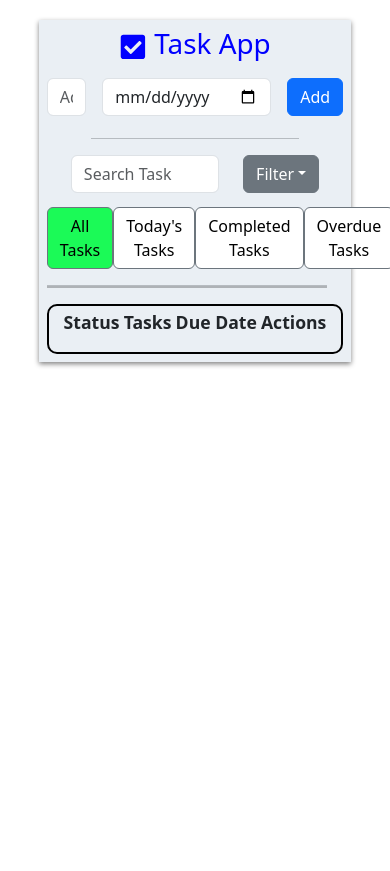
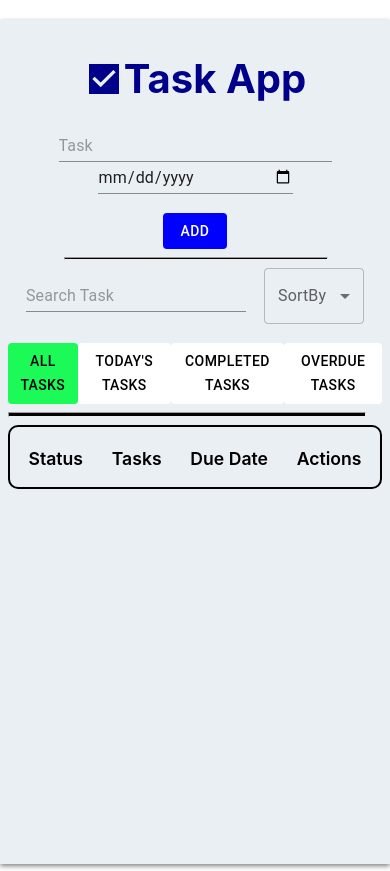
Before and after one commit to himanshu-baghel07/TodoApp, a React (Create React App) app: page / in a window 390 px wide. Before the commit the page ends 844 px from the top, so only its background shows below. Built offline with nearby package versions, Linux system fonts and the light colour scheme.

Commit message:
almost final commit

```diff
--- a/src/App.css
+++ b/src/App.css
@@ -2,9 +2,71 @@
   padding: 2%;
   width: 80%;
   background-color: rgb(234, 239, 244);
-  margin-left: 10%;
-  margin-right: 10%;
-  margin-top: 5%;
-  margin-bottom: 2%;
+  margin: 5% auto 2%;
   box-shadow: 0 2px 5px gray;
 }
+#box1 {
+  display: flex;
+  gap: 15%;
+  /* margin-left: 5%,
+  margin-right:5%,
+  display: "flex",
+
+  alignItems: "center",
+  gap: "15%",
+  fontSize: { md: "1.2rem", xs: "1rem" }, */
+}
+#addTask {
+  width: 100%;
+  display: flex;
+  justify-content: space-evenly;
+}
+#addTaskInput {
+  width: 30vw;
+}
+#addTaskDuedate {
+  width: 20vw;
+}
+#addButton {
+  background-color: blue;
+  color: white;
+}
+#heading {
+  font-size: 3rem;
+  color: darkblue;
+  display: flex;
+  align-items: center;
+}
+#checkIcon {
+  font-size: 3rem;
+}
+
+@media (max-width: 600px) {
+  #list {
+    width: 100%;
+    height: 100vh;
+  }
+  #box1 {
+    gap: 1%;
+  }
+  #addTask {
+    flex-direction: column;
+    align-items: center;
+    width: 100%;
+  }
+  #addTaskInput {
+    width: 70vw;
+  }
+  #addTaskDuedate {
+    width: 50vw;
+  }
+  #addButton {
+    margin-top: 5%;
+  }
+  #heading {
+    font-size: 2.5rem;
+  }
+  #checkIcon {
+    font-size: 2.5rem;
+  }
+}
--- a/src/App.js
+++ b/src/App.js
@@ -5,23 +5,23 @@ import TaskList from "./components/TaskList";
 import Reducer from "./components/Reducer";
 import { v4 as uuidv4 } from "uuid";
 import { ADD_ITEM, CHANGE_ITEM, DELETE_ITEM } from "./components/Action";
-import "bootstrap/dist/css/bootstrap.css";
 import {
+  Box,
   Button,
   Container,
-  Dropdown,
-  DropdownItem,
-  DropdownMenu,
-  DropdownToggle,
+  FormControl,
   Input,
-} from "reactstrap";
-import "react-icons/fa";
-import { FaCheckSquare, FaLightbulb } from "react-icons/fa";
+  InputLabel,
+  MenuItem,
+  Select,
+} from "@mui/material";
+import { CheckBoxSharp } from "@mui/icons-material";
 
 const App = () => {
   const [state, dispatch] = useReducer(Reducer, getInitialTodoList());
   const [isOpen, setIsOpen] = useState(false);
   const [selectedFilter, setSelectedFilter] = useState(null);
+  const [selectedSort, setSelectedSort] = useState("");
   const [title, setTitle] = useState("All");
   const [currentDate, setCurrentDate] = useState(
     new Date().toISOString().slice(0, 10)
@@ -76,12 +76,16 @@ const App = () => {
     setSelectedFilter(done);
   };
 
+  const handleSortItem = (e) => {
+    setSelectedSort(e);
+  };
+
   useEffect(() => {
     localStorage.setItem("todoList", JSON.stringify(state));
   }, [state]);
 
-  const handleClickToggle = () => {
-    setIsOpen(!isOpen);
+  const handleClickToggle = (e) => {
+    setSelectedSort(e.target.value);
   };
 
   useEffect(() => {
@@ -104,36 +108,80 @@ const App = () => {
 
   const formattedYesterday = yesterday.toISOString().slice(0, 10);
 
-  // const filteredData = state.filter((task) =>
-  //   task.text.toLowerCase().includes(selectedFilter)
-  // );
+  // const filteredData = [...state].sort((a, b) => {
+  //   const dateA = new Date(a.dueDate);
+  //   const dateB = new Date(b.dueDate);
+  //   return dateA - dateB;
+  // });
 
-  const filteredData = state.filter((task) =>
-    selectedFilter === "delay"
-      ? task.dueDate <= formattedYesterday && task.done !== true
-      : selectedFilter === null
-      ? task.done !== true
-      : formatDueDate(task.dueDate) === selectedFilter
-      ? task.dueDate
-      : task.done === selectedFilter ||
+  // const filteredData =
+  //   state.filter((task) =>
+  //     selectedFilter === "delay"
+  //       ? task.dueDate <= formattedYesterday && task.done !== true
+  //       : selectedFilter === null
+  //       ? task.done !== true
+  //       : formatDueDate(task.dueDate) === selectedFilter
+  //       ? task.dueDate
+  //       : task.done === selectedFilter ||
+  //         task.text.toLowerCase().includes(selectedFilter)
+  //   ) && selectedFilter === "old"
+  //     ? [...state].sort((a, b) => {
+  //         const dateA = new Date(a.dueDate);
+  //         const dateB = new Date(b.dueDate);
+  //         return dateA - dateB;
+  //       })
+  //     : selectedFilter === "new"
+  //     ? [...state].sort((a, b) => {
+  //         const dateA = new Date(a.dueDate);
+  //         const dateB = new Date(b.dueDate);
+  //         return dateB - dateA;
+  //       })
+
+  let filteredData = state.filter((task) => {
+    if (selectedFilter === "delay") {
+      return task.dueDate <= formattedYesterday && task.done !== true;
+    } else if (selectedFilter === null) {
+      return task.done !== true;
+    } else if (formatDueDate(task.dueDate) === selectedFilter) {
+      return true;
+    } else {
+      return (
+        task.done === selectedFilter ||
         task.text.toLowerCase().includes(selectedFilter)
-  );
+      );
+    }
+  });
+  console.log("Filtered", filteredData);
+
+  if (selectedSort === "Old to New") {
+    filteredData = [...filteredData].sort((a, b) => {
+      const dateA = new Date(a.dueDate);
+      const dateB = new Date(b.dueDate);
+      return dateA - dateB;
+    });
+  } else if (selectedSort === "New to Old") {
+    filteredData = [...filteredData].sort((a, b) => {
+      const dateA = new Date(a.dueDate);
+      const dateB = new Date(b.dueDate);
+      return dateB - dateA;
+    });
+  }
 
   return (
-    <Container id="list" fluid>
-      <div
+    <Container id="list">
+      <Box
         style={{
           display: "flex",
           justifyContent: "center",
           alignItems: "center",
         }}
       >
-        <h1 style={{ textAlign: "center", color: "blue" }}>
-          <FaCheckSquare /> Task App
+        <h1 id="heading">
+          <CheckBoxSharp id="checkIcon" /> Task App
         </h1>
-      </div>
+      </Box>
 
-      <div
+      <Box
         style={{
           display: "flex",
           justifyContent: "center",
@@ -141,7 +189,7 @@ const App = () => {
         }}
       >
         <AddTask handleAddItem={handleAddItem} />
-      </div>
+      </Box>
 
       <hr
         style={{
@@ -152,7 +200,7 @@ const App = () => {
           marginRight: "1rem",
         }}
       />
-      <div
+      <Box
         style={{
           display: "flex",
           justifyContent: "space-evenly",
@@ -165,29 +213,38 @@ const App = () => {
           type="text"
           placeholder="Search Task"
           onChange={(e) => handleFilterItem(e.target.value)}
-          style={{ width: "50%" }}
+          // style={{ width: "50%" }}
         />
-        <Dropdown isOpen={isOpen} toggle={handleClickToggle}>
-          <DropdownToggle caret>Filter</DropdownToggle>
-          <DropdownMenu>
-            <DropdownItem onClick={() => handleFilterItem(null)}>
-              All
-            </DropdownItem>
-            <DropdownItem
-              onClick={() => handleFilterItem(formatDueDate(currentDate))}
+
+        <FormControl
+          sx={{
+            width: {
+              md: "150px",
+              xs: "100px",
+              fontSize: { md: "1.2rem", xs: "1rem" },
+            },
+          }}
+        >
+          <InputLabel id="demo-simple-select-label">SortBy</InputLabel>
+          <Select
+            labelId="demo-simple-select-label"
+            id="demo-simple-select"
+            value={selectedSort}
+            label="Sort"
+            onChange={handleClickToggle}
+          >
+            <MenuItem
+              sx={{ fontSize: { md: "1.2rem", xs: "1rem" } }}
+              value={"SortBy"}
             >
-              Today's Task
-            </DropdownItem>
-            <DropdownItem onClick={() => handleFilterItem(true)}>
-              Completed
-            </DropdownItem>
-            <DropdownItem onClick={() => handleFilterItem("delay")}>
-              Delay
-            </DropdownItem>
-          </DropdownMenu>
-        </Dropdown>
-      </div>
-      <div
+              Default
+            </MenuItem>
+            <MenuItem value={"Old to New"}>Old to New</MenuItem>
+            <MenuItem value={"New to Old"}>New to Old</MenuItem>
+          </Select>
+        </FormControl>
+      </Box>
+      <Box
         style={{
           display: "flex",
           justifyContent: "space-around",
@@ -232,7 +289,7 @@ const App = () => {
         >
           Overdue Tasks
         </Button>
-      </div>
+      </Box>
       <hr
         style={{
           height: "3px",
@@ -240,7 +297,7 @@ const App = () => {
           marginRight: "1rem",
         }}
       />
-      <div
+      <Box
         style={{
           display: "flex",
           justifyContent: "space-between",
@@ -259,11 +316,11 @@ const App = () => {
 
         <p>Due Date</p>
         <p>Actions</p>
-      </div>
-      <div>
+      </Box>
+      <Box>
         {" "}
         {filteredData.map((task) => (
-          <div
+          <Box
             key={task.id}
             style={{
               backgroundColor: task.done
@@ -286,9 +343,9 @@ const App = () => {
               handleChangeItem={handleChangeItem}
               handleDeleteItem={handleDeleteItem}
             />
-          </div>
+          </Box>
         ))}
-      </div>
+      </Box>
     </Container>
   );
 };
--- a/src/components/AddTask.js
+++ b/src/components/AddTask.js
@@ -1,12 +1,10 @@
+import { Dataset, DateRange } from "@mui/icons-material";
+import { Box, Button, Input } from "@mui/material";
+
 import React, { useState } from "react";
-import { Button, Input } from "reactstrap";
-
-import "react-datepicker/dist/react-datepicker.css";
-import { FaCalendar } from "react-icons/fa";
 
 const AddTask = ({ handleAddItem }) => {
   const [inputValue, setInputValue] = useState("");
-
   const [dueDate, setDueDate] = useState("");
 
   const handleChange = () => {
@@ -16,33 +14,34 @@ const AddTask = ({ handleAddItem }) => {
   };
 
   return (
-    <div
-      style={{
-        display: "grid",
-        gridTemplateColumns: "3fr 1fr auto", // Added "auto" for the button column
-        gap: "1rem", // Added gap between grid items
-        alignItems: "center",
-        marginTop: "3%",
-        marginBottom: "2%",
-      }}
+    <Box
+      id="addTask"
+      // style={{
+      //   display: "flex",
+      //   flexDirection: "row",
+      //   justifyContent: "space-evenly",
+      //   width: "100%",
+      // }}
     >
       <Input
-        placeholder="Add Task"
+        id="addTaskInput"
+        className="add-task-input"
         value={inputValue}
+        placeholder="Task"
         onChange={(e) => setInputValue(e.target.value)}
-        style={{ width: "100%" }}
       />
 
       <Input
+        id="addTaskDuedate"
         type="date"
         value={dueDate}
         onChange={(e) => setDueDate(e.target.value)}
       />
 
-      <Button color="primary" onClick={handleChange}>
+      <Button id="addButton" color="primary" onClick={handleChange}>
         Add
       </Button>
-    </div>
+    </Box>
   );
 };
 
--- a/src/components/TaskList.js
+++ b/src/components/TaskList.js
@@ -1,6 +1,7 @@
+import { DeleteForever, Edit, Label } from "@mui/icons-material";
+import { Box, Button, Input, List } from "@mui/material";
 import React, { useState } from "react";
-import { FaEdit, FaTrashAlt } from "react-icons/fa";
-import { Button, Input, Label } from "reactstrap";
+import Checkbox from "@mui/material/Checkbox";
 
 const TaskList = ({ task, handleChangeItem, handleDeleteItem }) => {
   const [isEditing, setIsEditing] = useState(false);
@@ -52,7 +53,7 @@ const TaskList = ({ task, handleChangeItem, handleDeleteItem }) => {
   } else {
     content = (
       <>
-        <div
+        <Box
           style={{
             display: "flex",
             justifyContent: "space-between",
@@ -60,7 +61,7 @@ const TaskList = ({ task, handleChangeItem, handleDeleteItem }) => {
             width: "50%",
           }}
         >
-          <Label
+          <List
             style={{
               width: "70%",
               wordWrap: "break-word",
@@ -71,8 +72,8 @@ const TaskList = ({ task, handleChangeItem, handleDeleteItem }) => {
           >
             {" "}
             {task.text}
-          </Label>
-          <Label
+          </List>
+          <List
             style={{
               width: "20%",
               borderLeft: "2px solid black",
@@ -81,28 +82,28 @@ const TaskList = ({ task, handleChangeItem, handleDeleteItem }) => {
           >
             {" "}
             {formatDueDate(task.dueDate)}
-          </Label>
-        </div>
+          </List>
+        </Box>
 
-        <div
+        <Box
           style={{
             marginLeft: "auto",
             justifySelf: "end",
             display: "flex",
             alignItems: "center",
-            gap: "10px",
+            gap: { md: "10px", xs: 0 },
           }}
         >
-          <FaEdit
+          <Edit
             onClick={() => setIsEditing(true)}
             style={{ color: "blue", cursor: "pointer" }}
           />
           {"  "}
-          <FaTrashAlt
+          <DeleteForever
             onClick={() => handleDeleteItem(task.id)}
             style={{ color: "red", cursor: "pointer" }}
           />
-        </div>
+        </Box>
       </>
     );
   }
@@ -112,25 +113,18 @@ const TaskList = ({ task, handleChangeItem, handleDeleteItem }) => {
   };
 
   return (
-    <div
-      style={{
-        marginLeft: "5%",
-        marginRight: "5%",
-        display: "flex",
-
-        alignItems: "center",
-        gap: "15%",
-        fontSize: "1.2rem",
-      }}
-    >
-      <Input
-        type="checkbox"
+    <Box id="box1">
+      <Checkbox
         checked={task.done}
         onChange={handleCheckboxChange}
-        style={{ borderColor: "black", cursor: "pointer", fontSize: "1.5rem" }}
+        style={{
+          cursor: "pointer",
+          fontSize: "1.5rem",
+          color: "blue",
+        }}
       />
       {content}
-    </div>
+    </Box>
   );
 };
 
```
Also changed, not shown: package.json (+4 -3 lines), 1 other file (tests, documents, lock files or other folders).
